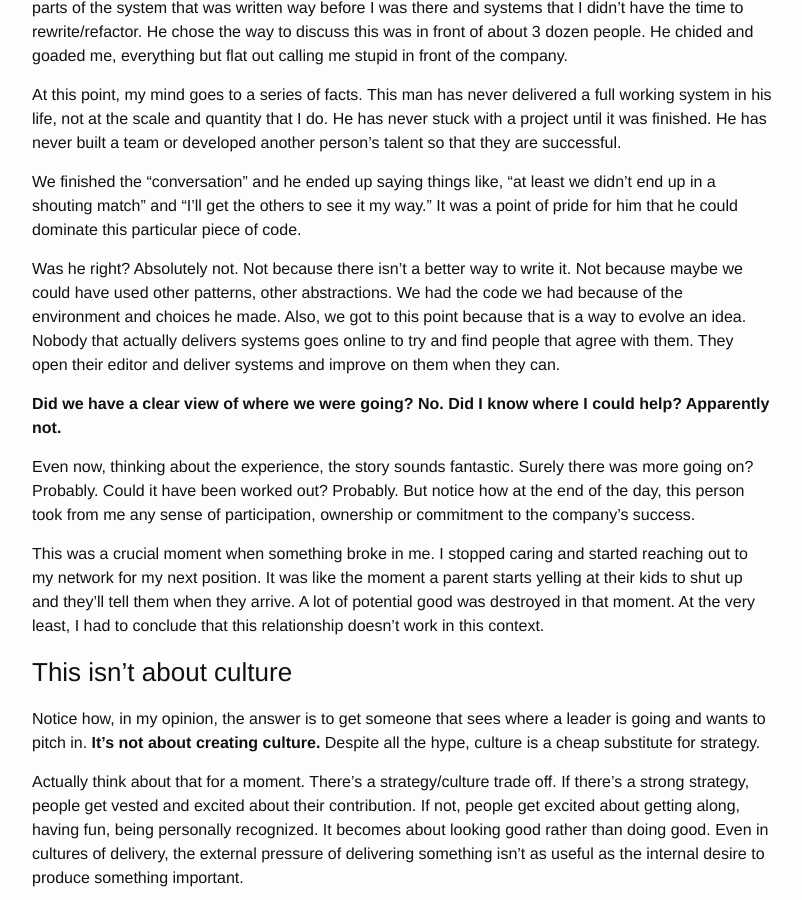
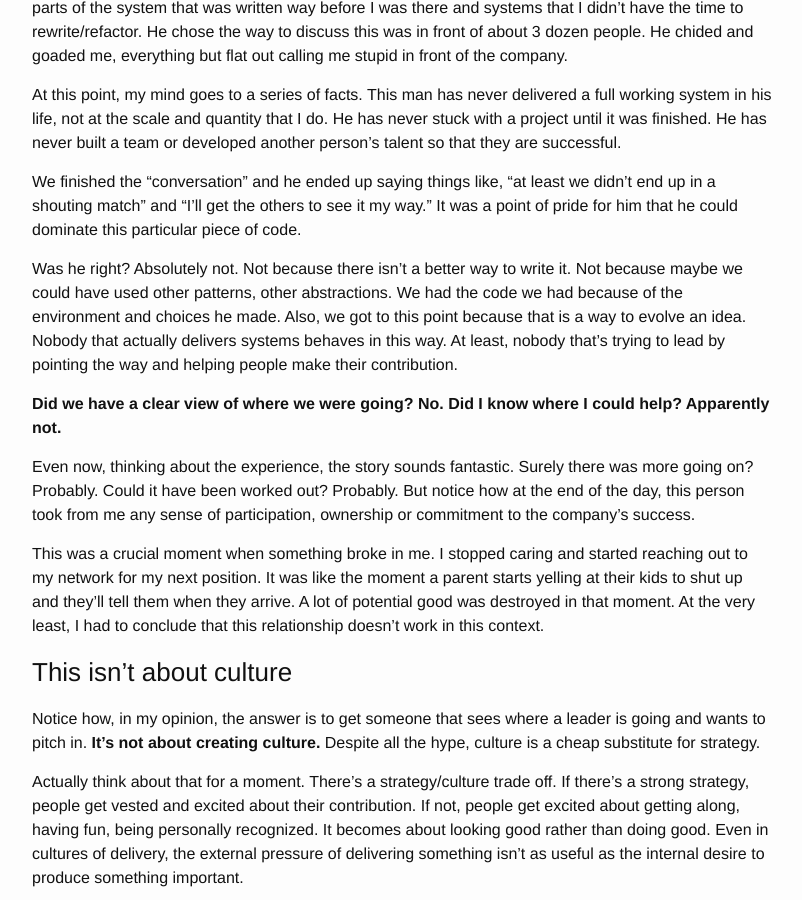
Before and after one commit to davidrichards/davidrichards.github.io, a Jekyll site: the page built from _posts/2016-5-4-where-are-we-going.markdown, in a window 1280 px wide and 900 px high, scrolled down 2674 px. Shown: the whole window, without its empty margins (238-1040 px from the left). Built offline with Jekyll 4.4.1, drawn with Linux system fonts in a browser that asks for light colours.

Commit message:
leadership

```diff
--- a/_posts/2016-5-4-where-are-we-going.markdown
+++ b/_posts/2016-5-4-where-are-we-going.markdown
@@ -52,7 +52,7 @@ At this point, my mind goes to a series of facts.  This man has never delivered
 
 We finished the "conversation" and he ended up saying things like, "at least we didn't end up in a shouting match" and "I'll get the others to see it my way."  It was a point of pride for him that he could dominate this particular piece of code.
 
-Was he right?  Absolutely not.  Not because there isn't a better way to write it.  Not because maybe we could have used other patterns, other abstractions.  We had the code we had because of the environment and choices he made.  Also, we got to this point because that is a way to evolve an idea.  Nobody that actually delivers systems goes online to try and find people that agree with them.  They open their editor and deliver systems and improve on them when they can.
+Was he right?  Absolutely not.  Not because there isn't a better way to write it.  Not because maybe we could have used other patterns, other abstractions.  We had the code we had because of the environment and choices he made.  Also, we got to this point because that is a way to evolve an idea.  Nobody that actually delivers systems behaves in this way.  At least, nobody that's trying to lead by pointing the way and helping people make their contribution.
 
 **Did we have a clear view of where we were going?  No.  Did I know where I could help?  Apparently not.**
 
```
